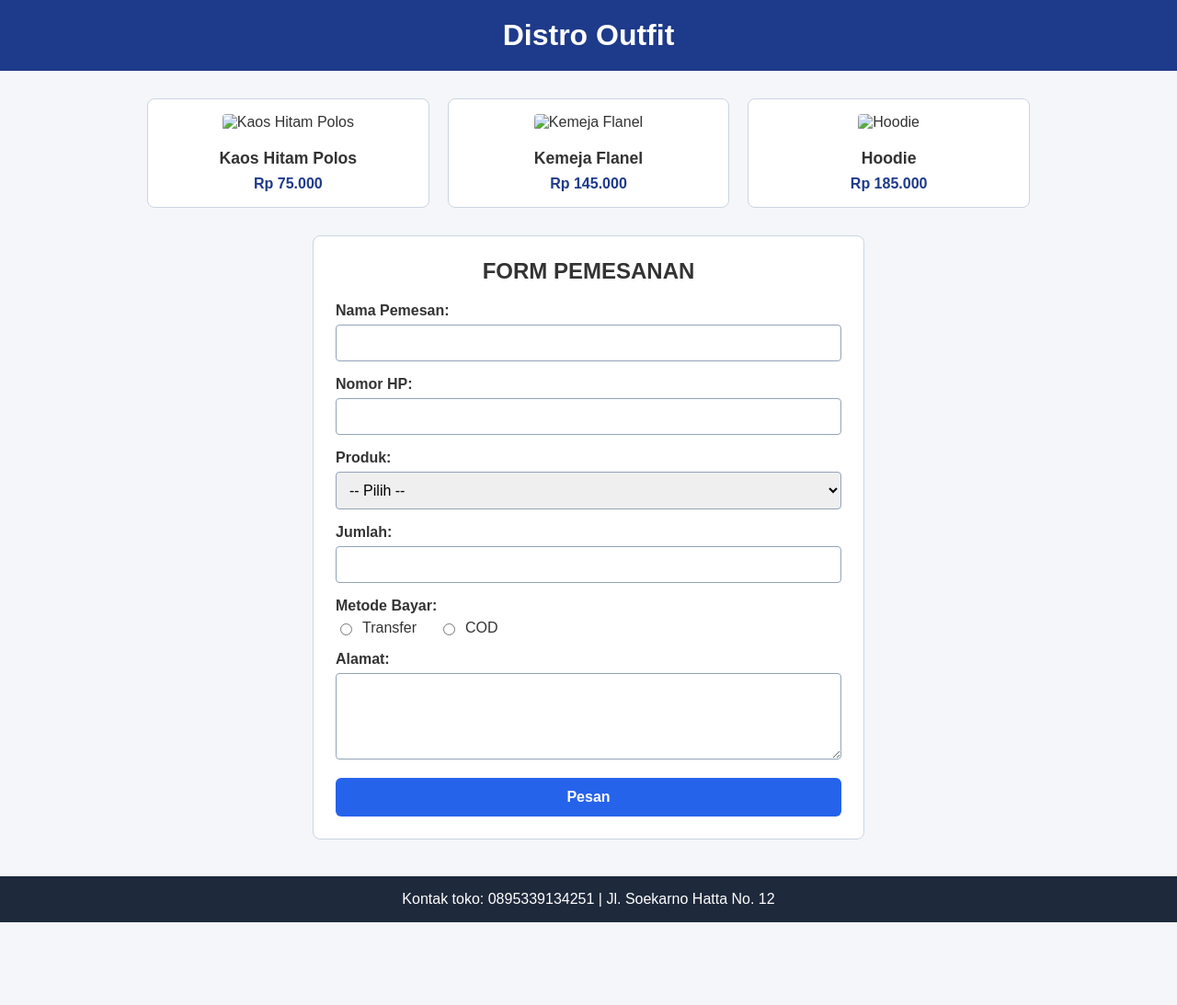
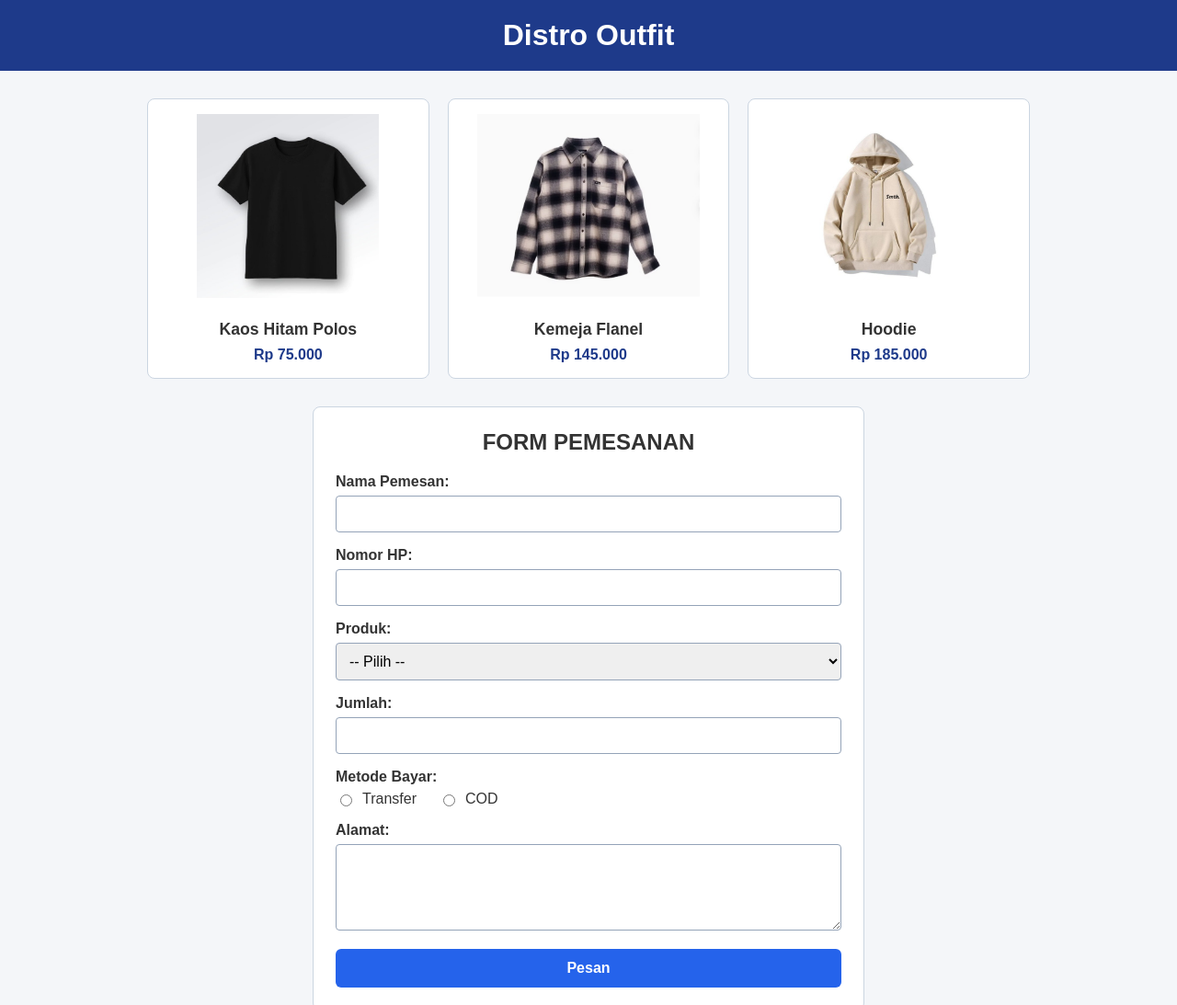
Before and after one commit to raqilakamila35rpl-commits/Kansha.UUK, a plain HTML site: page index.html in a window 1280 px wide. Shown: the top 1093 px of the page at 92% size. Before the commit the page ends 1003 px from the top, so only its background shows below. Drawn offline with Linux system fonts and the light colour scheme.

Commit message:
Fix HTML structure and update image paths

```diff
--- a/web.html
+++ b/index.html
@@ -14,19 +14,19 @@
 
   <section class="produk">
     <article class="produk">
-      <img src="img/WhatsApp Image 2026-11-17 at 13.39.40.jpeg" alt="Kaos Hitam Polos" />
+      <img src="WhatsApp Image 2026-11-17 at 13.39.40.jpeg" alt="Kaos Hitam Polos" />
       <h3>Kaos Hitam Polos</h3>
       <p>Rp 75.000</p>
     </article>
 
     <article class="produk">
-      <img src="img/WhatsApp Image 2026-11-17 at 13.39.28.jpeg" alt="Kemeja Flanel" />
+      <img src="WhatsApp Image 2026-11-17 at 13.39.28.jpeg" alt="Kemeja Flanel" />
       <h3>Kemeja Flanel</h3>
       <p>Rp 145.000</p>
     </article>
 
     <article class="produk">
-      <img src="img/WhatsApp Image 2026-11-17 at 13.39.15.jpeg" alt="Hoodie" />
+      <img src="WhatsApp Image 2026-11-17 at 13.39.15.jpeg" alt="Hoodie" />
       <h3>Hoodie</h3>
       <p>Rp 185.000</p>
     </article>
```
